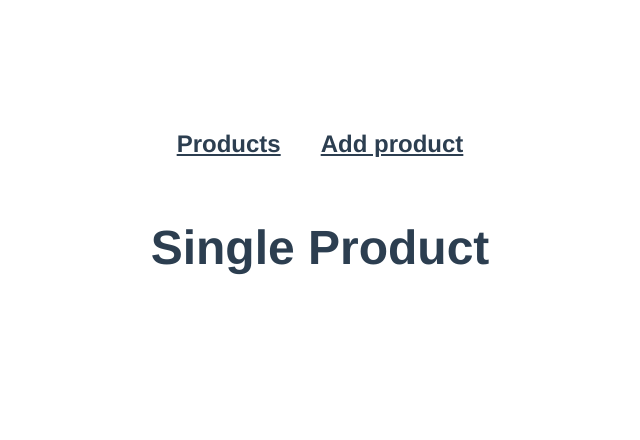
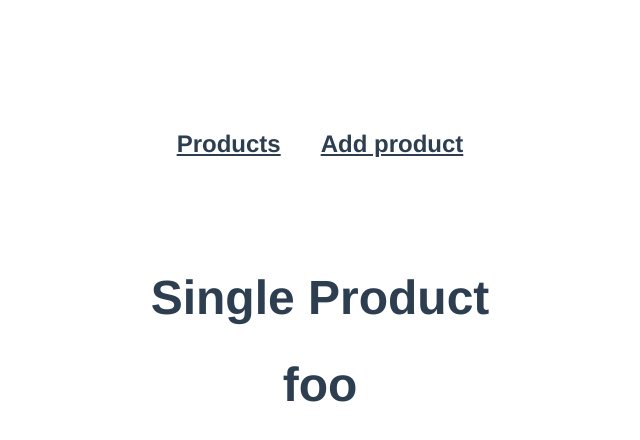
Before and after one commit to jessehall3/test_react_shopcart, a React (Create React App) app: page /product/1 in a window 1280 px wide. Shown: the top 440 px of the page, without its empty margins (320-960 px from the left). Built offline with nearby package versions, Linux system fonts and the light colour scheme.

Commit message:
WIP Now showing product specific info on the single product page.

```diff
--- a/src/App.js
+++ b/src/App.js
@@ -17,6 +17,11 @@ function App() {
     const updatedProducts = [...products]
     updatedProducts.splice(index, 1)
     setProducts(updatedProducts)
+  }
+
+  const getProductFromSlug = (slug) => {
+    slug = slug || null
+    return products.find(p => p.slug === slug)
   }
 
   return (
@@ -40,7 +45,12 @@ function App() {
                 return <AddProduct addProduct={addProduct} history={history} />
               }}
           />
-          <Route path="/product/:slug" component={SingleProduct} />
+          <Route
+            path="/product/:slug"
+            render={({ match }) => {
+              return <SingleProduct product={getProductFromSlug(match.params.slug)} />
+            }}
+          />
           <Route component={NotFoundPage} />
         </Switch>
         </main>
--- a/src/components/SingleProduct.js
+++ b/src/components/SingleProduct.js
@@ -1,8 +1,12 @@
 import React from 'react';
 
-function SingleProduct() {
+function SingleProduct(props) {
+  console.log(props.product);
   return (
-    <h1>Single Product</h1>
+    <div>
+      <h1>Single Product</h1>
+      <h1>{props.product ? props.product.name : "foo"}</h1>
+    </div>
   )
 }
 
```
